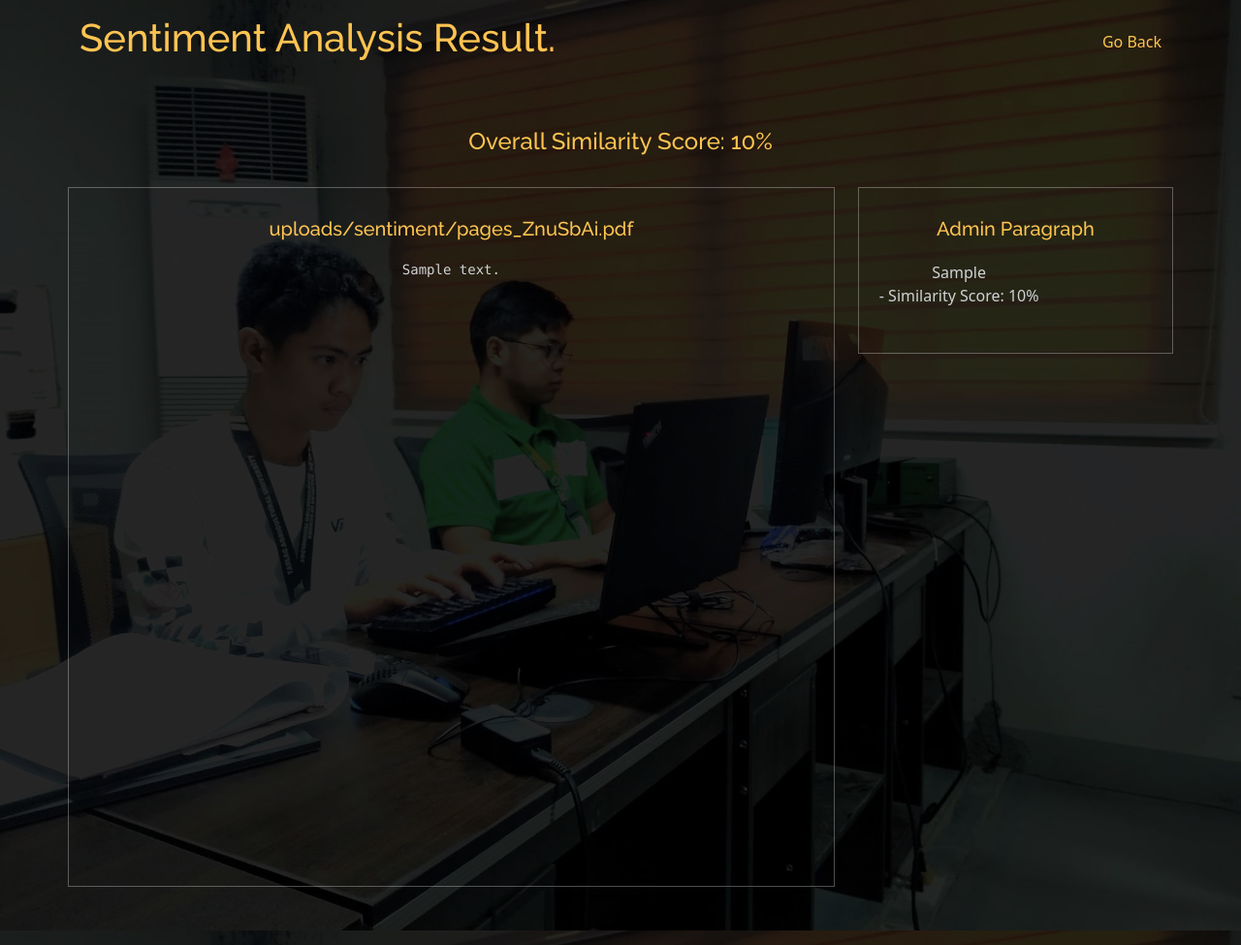
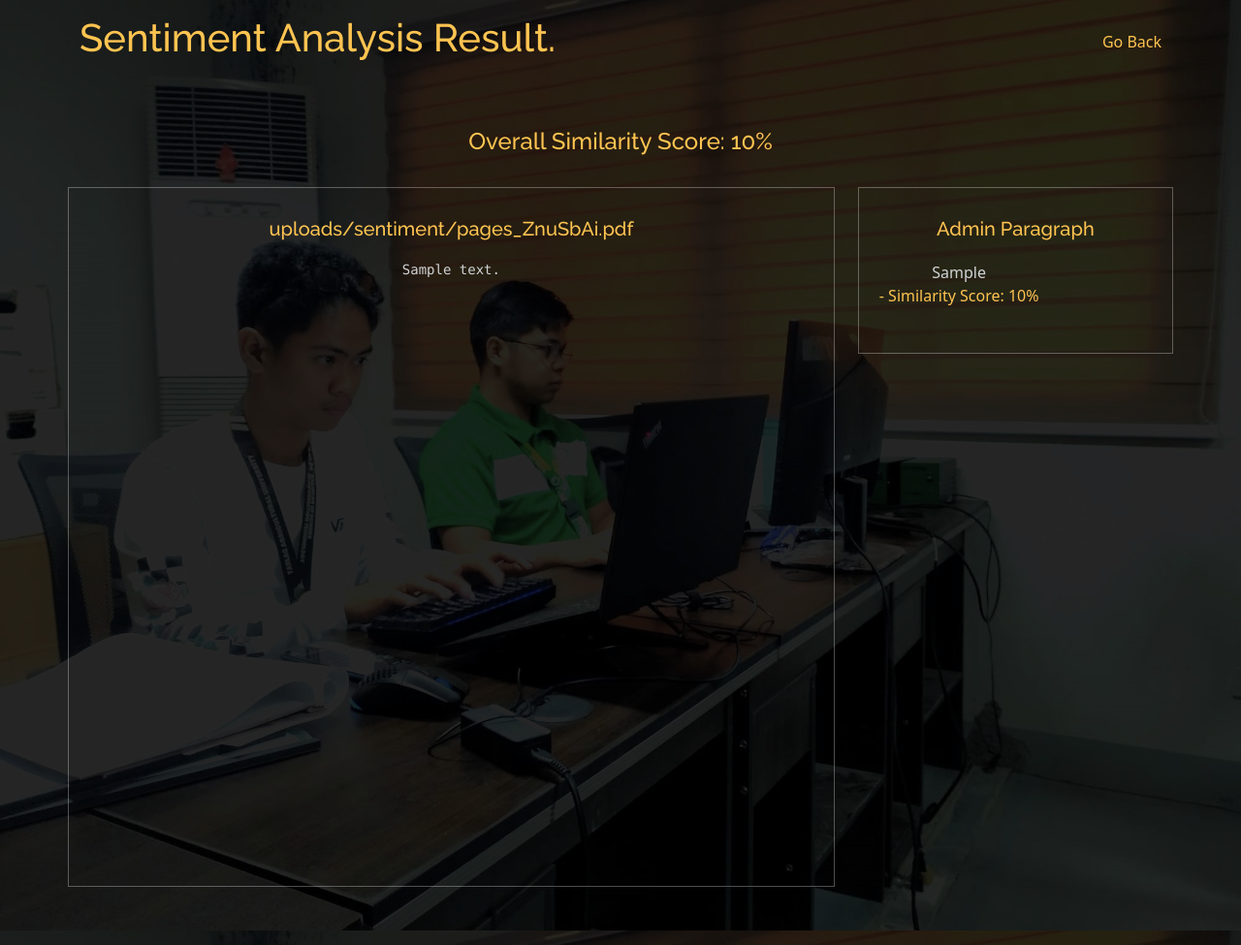
Before and after one commit to rgoloys/Words-Weighted-Score-and-Sentiment-Analysis, a Django app: template wordScore/templates/result.html in a window 1280 px wide. Shown: the whole page at 97% size. Run offline with Django 5.2, Linux system fonts and the light colour scheme; data comes from the database, SQL or seed files in the repository; both versions use the stored data as it was after the commit; the template is opened without the code that fills it: values that come from a table or form of the project are taken from there, most other values are stand-ins (such as "Sample title", 1, 10 or a date in 2020); parts of the project's set-up code (start-up, migrations or seed data) failed here and were passed over; some libraries are stand-ins or nearby versions.

Commit message:
Add font-weight in semilarity score

```diff
--- a/wordScore/templates/result.html
+++ b/wordScore/templates/result.html
@@ -108,7 +108,7 @@
                         <tr>
                             <td>
                                 <!-- Display admin paragraph with similarity score -->
-                                <p style="color: #D0D3D4; cursor: pointer;" onclick="displaySimilarityScore('{{ similarity_score }}')">{{ admin_paragraph }}<br> - Similarity Score: {{ similarity_score }}%</p>
+                                <p style="color: #D0D3D4; cursor: pointer;" onclick="displaySimilarityScore('{{ similarity_score }}')">{{ admin_paragraph }}<br><span style="color:#FFC451; font-weight:500;"> - Similarity Score: {{ similarity_score }}%</span></p>
                             </td>
                         </tr>
                         {% endfor %}
```
Also changed, not shown: wordScore/db.sqlite3.
